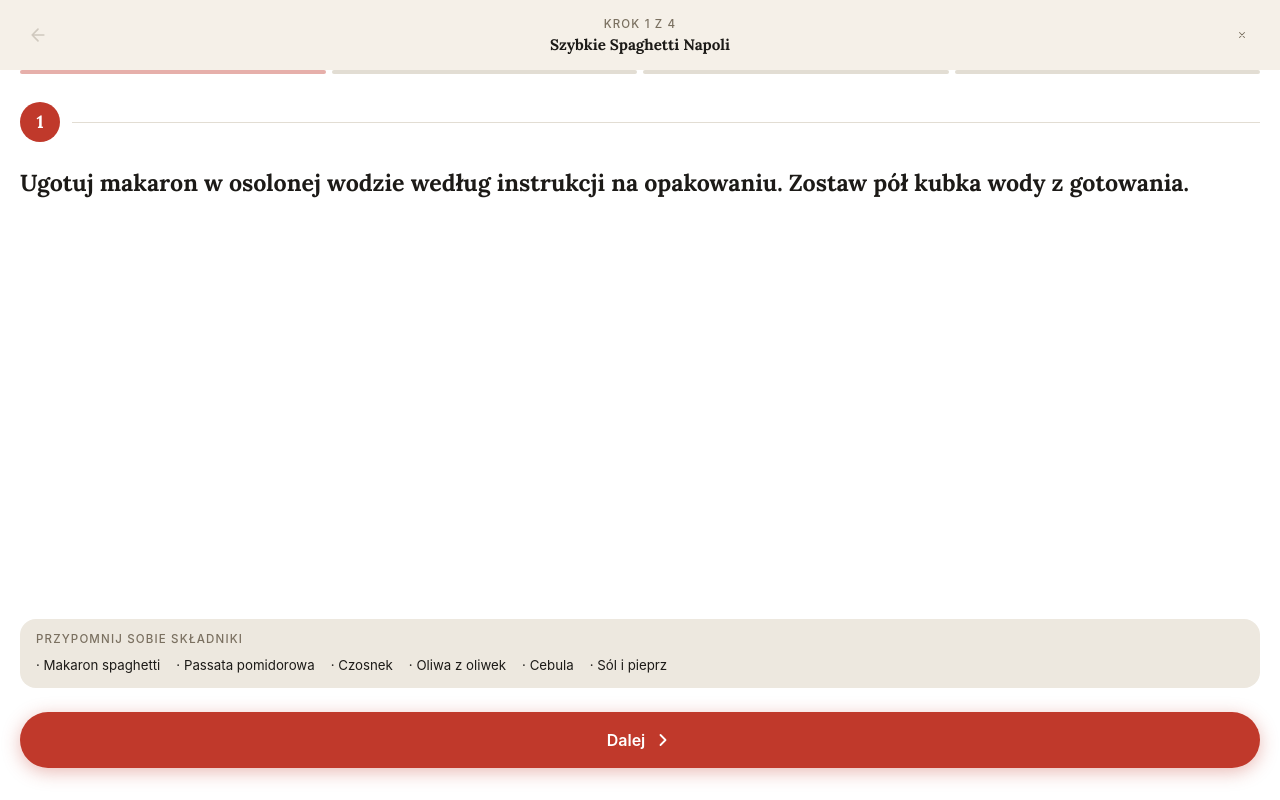
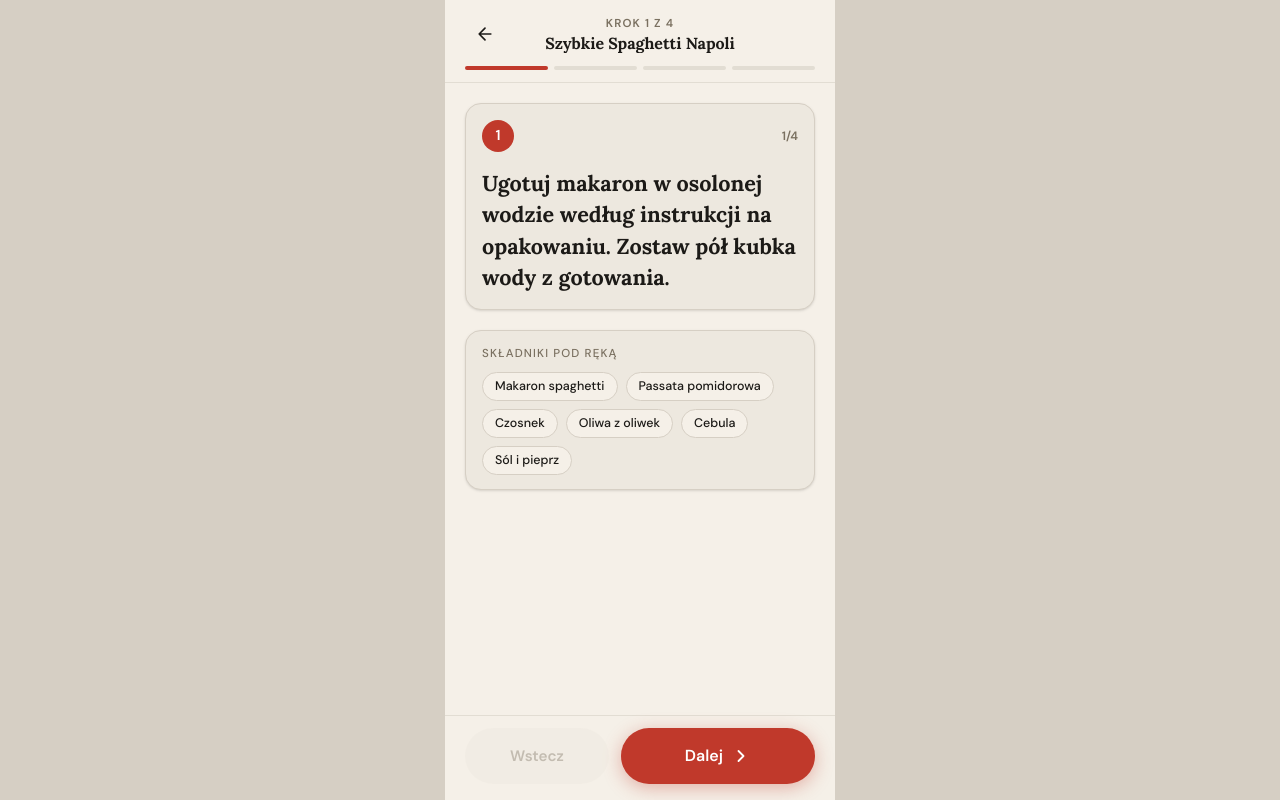
Before and after one commit to zuzka-szczelina/studenckie_przepisy, a React (Vite) app in the folder studenckie_przepisy/: page /przepis/1/gotowanie in a window 1280 px wide. Built offline with nearby package versions, Linux system fonts and the light colour scheme; no server answers.

Commit message:
feat: improve cooking mode screen styling

```diff
--- a/studenckie_przepisy/src/screens/CookingModeScreen.jsx
+++ b/studenckie_przepisy/src/screens/CookingModeScreen.jsx
@@ -1,7 +1,7 @@
 import { useState } from "react";
 import { useParams, useNavigate } from "react-router-dom";
 import { RECIPES } from "../mockData";
-import { IconArrowLeft, IconX } from "../icons";
+import { IconArrowLeft } from "../icons";
 
 // ─── ICON HELPERS (inline, żeby nie dokładać do icons.jsx) ───────────────────
 
@@ -25,15 +25,13 @@
 
 function ProgressBar({ current, total }) {
   return (
-    <div className="flex gap-1.5 w-full">
+    <div className="flex gap-1.5 w-full" aria-hidden="true">
       {Array.from({ length: total }).map((_, i) => (
         <div
           key={i}
           className={[
             "h-1 flex-1 rounded-full transition-all duration-300",
-            i < current  ? "bg-primary"   :
-            i === current ? "bg-primary/40" :
-            "bg-surface2",
+            i <= current ? "bg-primary" : "bg-surface2",
           ].join(" ")}
         />
       ))}
@@ -45,8 +43,8 @@
 
 function FinishScreen({ recipe, onRestart, onExit }) {
   return (
-    <div className="flex flex-col items-center justify-center flex-1 px-8 text-center gap-6">
-      <div className="w-20 h-20 rounded-full bg-accent/20 flex items-center justify-center text-accent-text">
+    <main className="flex flex-1 flex-col items-center justify-center px-8 py-10 text-center gap-6 overflow-y-auto">
+      <div className="w-20 h-20 rounded-full bg-accent/20 flex items-center justify-center text-accent-text border border-accent/30">
         <IconCheck />
       </div>
       <div className="flex flex-col gap-2">
@@ -57,7 +55,7 @@
           Ukończyłeś przygotowanie: <span className="text-text font-medium">{recipe.title}</span>
         </p>
       </div>
-      <div className="flex flex-col gap-3 w-full mt-2">
+      <div className="flex flex-col gap-3 w-full max-w-[280px] mt-2">
         <button
           onClick={onExit}
           className="w-full py-4 bg-primary text-white rounded-full text-[1rem] font-semibold shadow-[0_4px_18px_rgba(192,57,43,0.35)] hover:bg-primary-h active:scale-[0.98] transition-all"
@@ -71,7 +69,7 @@
           Zacznij od nowa
         </button>
       </div>
-    </div>
+    </main>
   );
 }
 
@@ -81,18 +79,19 @@
   const { id } = useParams();
   const navigate = useNavigate();
   const [currentStep, setCurrentStep] = useState(0);
-  const [direction, setDirection] = useState(null); // "next" | "prev"
 
   const recipe = RECIPES.find((r) => r.id === Number(id));
 
   if (!recipe) {
     return (
-      <div className="flex flex-1 items-center justify-center flex-col gap-4 px-8 text-center py-16">
-        <span className="text-5xl">🥺</span>
+      <div className="flex justify-center items-start min-h-svh bg-shell font-body">
+        <div className="flex w-full max-w-[390px] h-svh bg-bg items-center justify-center flex-col gap-4 px-8 text-center">
+          <span className="text-5xl">:(</span>
           <h2 className="font-display text-xl text-text">Przepis nie istnieje</h2>
           <button onClick={() => navigate(-1)} className="px-6 py-3 bg-primary text-white rounded-full text-sm font-semibold">
             Wróć
           </button>
+        </div>
       </div>
     );
   }
@@ -102,119 +101,115 @@
   const isDone = currentStep === total;
 
   const goNext = () => {
-    setDirection("next");
     setCurrentStep((s) => Math.min(s + 1, total));
   };
 
   const goPrev = () => {
-    setDirection("prev");
     setCurrentStep((s) => Math.max(s - 1, 0));
   };
 
+  const exitToRecipe = () => {
+    navigate(`/przepis/${recipe.id}`);
+  };
+
   return (
-    <div className="flex flex-col min-h-full">
-
-      {/* Top bar */}
-      <header className="flex items-center justify-between px-5 py-4 bg-bg">
+    <div className="flex justify-center items-start min-h-svh bg-shell font-body">
+      <div className="relative flex flex-col w-full max-w-[390px] h-svh bg-bg overflow-hidden">
+        <header className="shrink-0 px-5 pt-3.5 pb-3 bg-bg border-b border-surface2">
+          <div className="flex items-center justify-between gap-3">
             <button
-          onClick={goPrev}
-          disabled={currentStep === 0}
-          className="w-9 h-9 rounded-[10px] flex items-center justify-center text-text disabled:text-muted/30 hover:bg-surface active:bg-surface2 transition-colors"
-          aria-label="Poprzedni krok"
+              onClick={exitToRecipe}
+              className="flex items-center justify-center w-10 h-10 rounded-[10px] text-text hover:bg-surface active:bg-surface2 transition-colors"
+              aria-label="Wróć do przepisu"
             >
               <IconArrowLeft />
             </button>
 
-        <div className="flex flex-col items-center gap-0.5">
-          {!isDone && (
-            <span className="text-[0.72rem] font-medium text-muted uppercase tracking-widest">
-              Krok {currentStep + 1} z {total}
-            </span>
-          )}
-          <span className="font-display text-[0.95rem] text-text leading-tight max-w-[200px] text-center line-clamp-1">
+            <div className="min-w-0 flex-1 text-center">
+              <p className="text-[0.72rem] font-semibold text-muted uppercase tracking-widest">
+                {isDone ? "Gotowe" : `Krok ${currentStep + 1} z ${total}`}
+              </p>
+              <h1 className="font-display text-[1rem] text-text leading-tight truncate">
                 {recipe.title}
-          </span>
+              </h1>
             </div>
 
-        <button
-          onClick={() => navigate(`/przepis/${recipe.id}`)}
-          className="w-9 h-9 rounded-[10px] flex items-center justify-center text-muted hover:bg-surface active:bg-surface2 transition-colors"
-          aria-label="Wyjdź z trybu gotowania"
-        >
-          <IconX />
-        </button>
-      </header>
+            <div className="w-10" aria-hidden="true" />
+          </div>
 
-      {/* Progress */}
           {!isDone && (
-        <div className="px-5 pb-3">
+            <div className="pt-3">
               <ProgressBar current={currentStep} total={total} />
             </div>
           )}
+        </header>
 
-      {/* Step content */}
         {isDone ? (
           <FinishScreen
             recipe={recipe}
             onRestart={() => setCurrentStep(0)}
-          onExit={() => navigate(`/przepis/${recipe.id}`)}
+            onExit={exitToRecipe}
           />
         ) : (
-        <div className="flex flex-col flex-1 px-5 pt-4 pb-8 gap-6">
-
-          {/* Step number badge */}
-          <div className="flex items-center gap-3">
-            <span className="w-10 h-10 rounded-full bg-primary text-white font-display text-[1.1rem] flex items-center justify-center flex-shrink-0">
+          <>
+            <main className="flex-1 overflow-y-auto px-5 pt-5 pb-5">
+              <div className="flex flex-col gap-5 min-h-full">
+                <section className="bg-surface rounded-2xl p-4 shadow-sm border border-shell">
+                  <div className="flex items-center justify-between gap-3 mb-4">
+                    <span className="inline-flex items-center justify-center w-8 h-8 rounded-full bg-primary text-white text-[0.9rem] font-bold flex-shrink-0">
                       {currentStep + 1}
                     </span>
-            <div className="h-px flex-1 bg-surface2" />
+                    <span className="text-[0.76rem] font-semibold text-muted">
+                      {currentStep + 1}/{total}
+                    </span>
                   </div>
 
-          {/* Step text */}
-          <div className="flex-1 flex items-start">
-            <p className="font-display text-[1.45rem] leading-[1.45] text-text">
+                  <p className="font-display text-[1.35rem] leading-[1.45] text-text">
                     {steps[currentStep]}
                   </p>
-          </div>
+                </section>
 
-          {/* Ingredients reminder — pokazuj składniki do pierwszego kroku */}
                 {currentStep === 0 && (
-            <div className="bg-surface rounded-2xl px-4 py-3 flex flex-col gap-2">
-              <p className="text-[0.72rem] font-medium text-muted uppercase tracking-widest">
-                Przypomnij sobie składniki
+                  <section className="bg-surface rounded-2xl px-4 py-3.5 shadow-sm border border-shell">
+                    <p className="text-[0.72rem] font-medium text-muted uppercase tracking-widest mb-2.5">
+                      Składniki pod ręką
                     </p>
-              <div className="flex flex-wrap gap-x-4 gap-y-1">
+                    <div className="flex flex-wrap gap-2">
                       {recipe.ingredientsDetailed.map((ing) => (
-                  <span key={ing.name} className="text-[0.83rem] text-text">
-                    · {ing.name}
+                        <span
+                          key={ing.name}
+                          className="inline-flex items-center rounded-full bg-bg px-3 py-1 text-[0.78rem] font-medium text-text border border-shell"
+                        >
+                          {ing.name}
                         </span>
                       ))}
                     </div>
+                  </section>
+                )}
               </div>
-          )}
+            </main>
 
-          {/* Navigation buttons */}
-          <div className="flex gap-3 mt-auto">
-            {currentStep > 0 && (
+            <footer className="shrink-0 px-5 pt-3 pb-[max(16px,env(safe-area-inset-bottom))] bg-bg border-t border-surface2">
+              <div className="flex gap-3">
                 <button
                   onClick={goPrev}
-                className="flex-1 py-4 bg-surface text-muted rounded-full text-[0.95rem] font-semibold hover:bg-surface2 active:scale-[0.98] transition-all"
+                  disabled={currentStep === 0}
+                  className="flex-1 py-4 bg-surface text-muted rounded-full text-[0.95rem] font-semibold hover:bg-surface2 active:scale-[0.98] disabled:opacity-40 disabled:active:scale-100 transition-all"
                 >
                   Wstecz
                 </button>
-            )}
                 <button
                   onClick={goNext}
-              className="flex-1 py-4 bg-primary text-white rounded-full text-[1rem] font-semibold shadow-[0_4px_18px_rgba(192,57,43,0.35)] hover:bg-primary-h active:scale-[0.98] transition-all flex items-center justify-center gap-2"
+                  className="flex-[1.35] py-4 bg-primary text-white rounded-full text-[1rem] font-semibold shadow-[0_4px_18px_rgba(192,57,43,0.35)] hover:bg-primary-h active:scale-[0.98] transition-all flex items-center justify-center gap-2"
                 >
                   {currentStep === total - 1 ? "Gotowe!" : "Dalej"}
                   {currentStep < total - 1 && <IconChevronRight />}
                 </button>
               </div>
-
+            </footer>
+          </>
+        )}
       </div>
-      )}
-
     </div>
   );
 }
```
Lines whose indentation alone changed are shown as unchanged.
